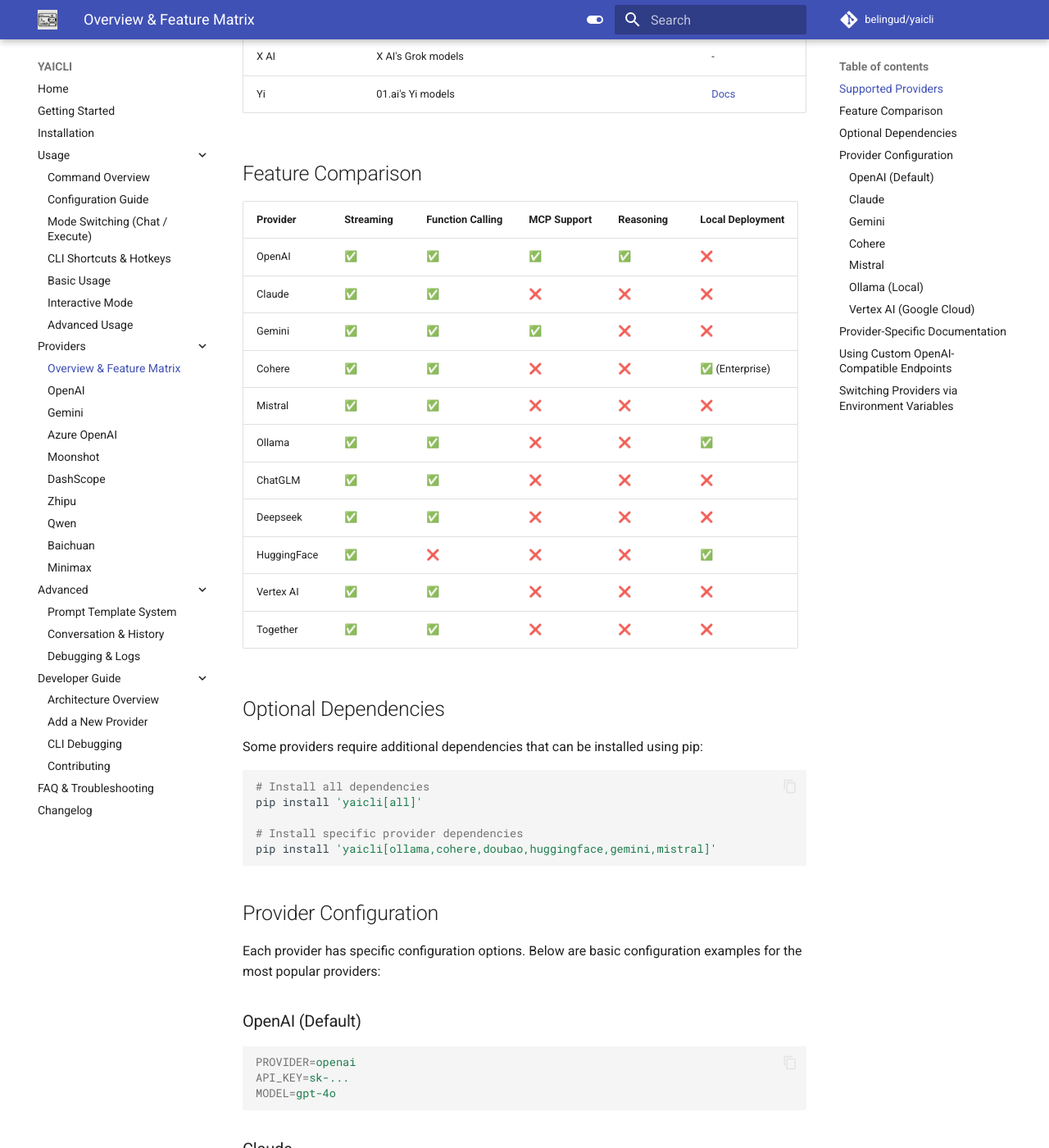
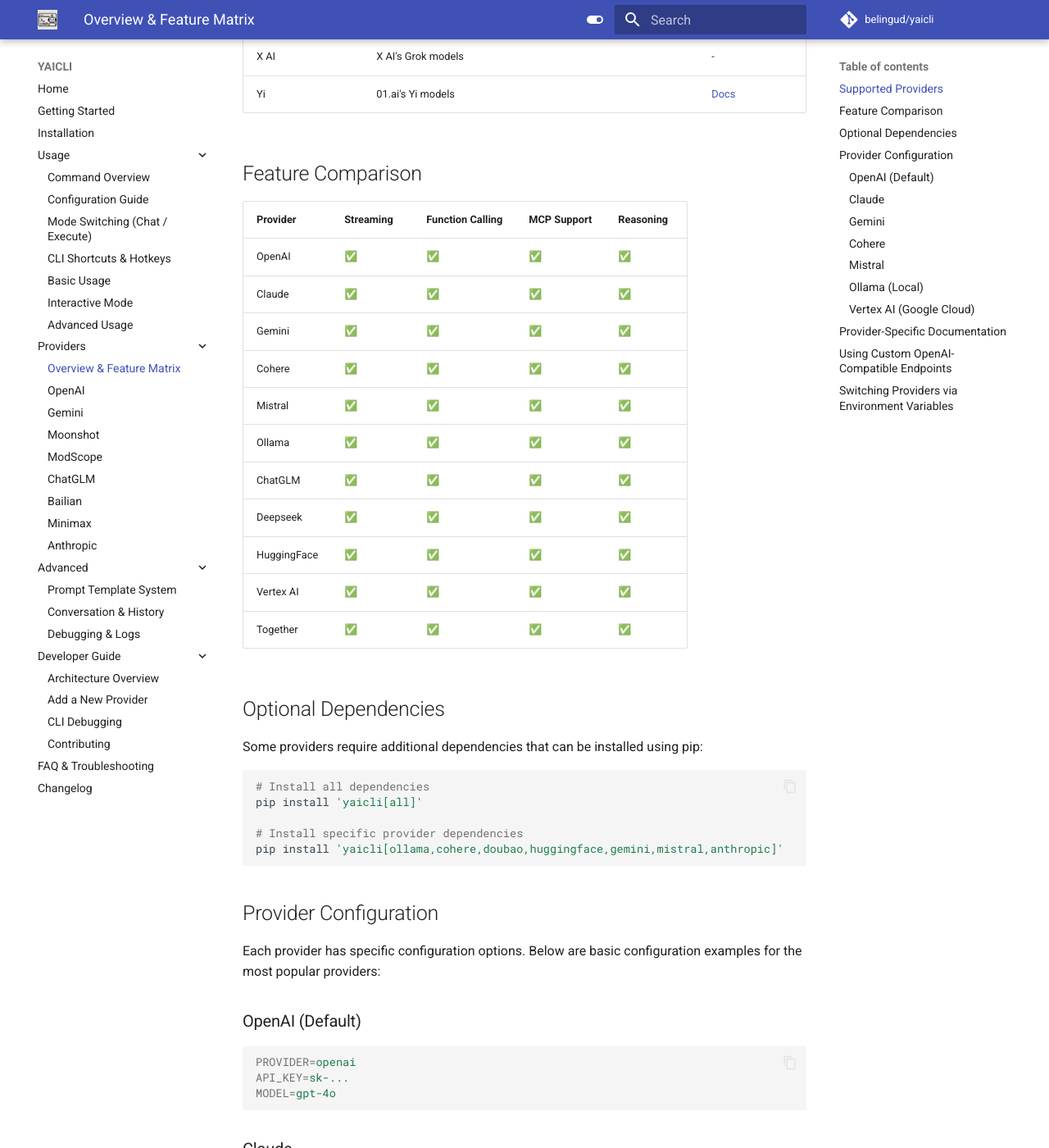
Before and after one commit to belingud/yaicli, an MkDocs documentation site: the page built from docs/providers/overview.md, in a window 1280 px wide and 1400 px high, scrolled down 1441 px. Shown: the whole window at 82% size. Built offline with MkDocs 1.6.1 and Material for MkDocs 9.7.7, drawn with Linux system fonts in a browser that asks for light colours; comment, search, counter and statistics services are not loaded.

Commit message:
docs: update provider documentation and navigation

````diff
--- a/docs/providers/overview.md
+++ b/docs/providers/overview.md
@@ -6,46 +6,46 @@
 
 YAICLI currently integrates with the following LLM providers:
 
-| Provider | Description | Default Base URL | API Documentation |
-|----------|-------------|-----------------|------------------|
-| OpenAI | Default provider with GPT models | `https://api.openai.com/v1` | [Docs](https://platform.openai.com/docs/api-reference) |
-| Claude | Anthropic's Claude models | `https://api.anthropic.com/v1` | [Docs](https://docs.anthropic.com/claude/reference/getting-started-with-the-api) |
-| Claude (OpenAI-compatible) | Claude via OpenAI-compatible API | `https://api.anthropic.com/v1/openai` | [Docs](https://docs.anthropic.com/en/api/openai-sdk) |
-| Gemini | Google's Gemini models | `https://generativelanguage.googleapis.com/v1beta/openai` | [Docs](https://ai.google.dev/gemini-api/docs/openai) |
-| Cohere | Cohere's Command models | `https://api.cohere.com` | [Docs](https://docs.cohere.com/docs) |
-| Mistral | Mistral AI models | `https://api.mistral.ai/v1` | [Docs](https://docs.mistral.ai/api/) |
-| Ollama | Local models via Ollama | `http://localhost:11434` | [Docs](https://github.com/ollama/ollama) |
-| ChatGLM | Zhipu.ai's GLM models | | [Docs](https://open.bigmodel.cn/dev/api) |
-| Deepseek | DeepSeek's models | | [Docs](https://platform.deepseek.com) |
-| Doubao | Doubao models | | - |
-| HuggingFace | Various models via HF Inference API | | [Docs](https://huggingface.co/docs/inference-api) |
-| Minimax | Minimax models | | [Docs](https://www.minimaxi.com) |
-| ModelScope | ModelScope models | | [Docs](https://www.modelscope.cn) |
-| NVIDIA NIM | NVIDIA's NIM models | | [Docs](https://www.nvidia.com/en-us/ai-data-science/products/nim/) |
-| Sambanova | SambaNoova's models | | [Docs](https://docs.sambanova.ai/) |
-| Siliconflow | Siliconflow models | | - |
-| Spark | iFlytek's Spark models | | [Docs](https://www.xfyun.cn/doc/spark/Web.html) |
-| Targon | Targon models | | - |
-| Together | Together.ai models | | [Docs](https://docs.together.ai/) |
-| Vertex AI | Google Cloud Vertex AI | | [Docs](https://cloud.google.com/vertex-ai) |
-| X AI | X AI's Grok models | | - |
-| Yi | 01.ai's Yi models | | [Docs](https://platform.01.ai/) |
+| Provider                   | Description                         | Default Base URL                                          | API Documentation                                                                |
+| -------------------------- | ----------------------------------- | --------------------------------------------------------- | -------------------------------------------------------------------------------- |
+| OpenAI                     | Default provider with GPT models    | `https://api.openai.com/v1`                               | [Docs](https://platform.openai.com/docs/api-reference)                           |
+| Claude                     | Anthropic's Claude models           | `https://api.anthropic.com/v1`                            | [Docs](https://docs.anthropic.com/claude/reference/getting-started-with-the-api) |
+| Claude (OpenAI-compatible) | Claude via OpenAI-compatible API    | `https://api.anthropic.com/v1/openai`                     | [Docs](https://docs.anthropic.com/en/api/openai-sdk)                             |
+| Gemini                     | Google's Gemini models              | `https://generativelanguage.googleapis.com/v1beta/openai` | [Docs](https://ai.google.dev/gemini-api/docs/openai)                             |
+| Cohere                     | Cohere's Command models             | `https://api.cohere.com`                                  | [Docs](https://docs.cohere.com/docs)                                             |
+| Mistral                    | Mistral AI models                   | `https://api.mistral.ai/v1`                               | [Docs](https://docs.mistral.ai/api/)                                             |
+| Ollama                     | Local models via Ollama             | `http://localhost:11434`                                  | [Docs](https://github.com/ollama/ollama)                                         |
+| ChatGLM                    | Zhipu.ai's GLM models               |                                                           | [Docs](https://open.bigmodel.cn/dev/api)                                         |
+| Deepseek                   | DeepSeek's models                   |                                                           | [Docs](https://platform.deepseek.com)                                            |
+| Doubao                     | Doubao models                       |                                                           | -                                                                                |
+| HuggingFace                | Various models via HF Inference API |                                                           | [Docs](https://huggingface.co/docs/inference-api)                                |
+| Minimax                    | Minimax models                      |                                                           | [Docs](https://www.minimaxi.com)                                                 |
+| ModelScope                 | ModelScope models                   |                                                           | [Docs](https://www.modelscope.cn)                                                |
+| NVIDIA NIM                 | NVIDIA's NIM models                 |                                                           | [Docs](https://www.nvidia.com/en-us/ai-data-science/products/nim/)               |
+| Sambanova                  | SambaNoova's models                 |                                                           | [Docs](https://docs.sambanova.ai/)                                               |
+| Siliconflow                | Siliconflow models                  |                                                           | -                                                                                |
+| Spark                      | iFlytek's Spark models              |                                                           | [Docs](https://www.xfyun.cn/doc/spark/Web.html)                                  |
+| Targon                     | Targon models                       |                                                           | -                                                                                |
+| Together                   | Together.ai models                  |                                                           | [Docs](https://docs.together.ai/)                                                |
+| Vertex AI                  | Google Cloud Vertex AI              |                                                           | [Docs](https://cloud.google.com/vertex-ai)                                       |
+| X AI                       | X AI's Grok models                  |                                                           | -                                                                                |
+| Yi                         | 01.ai's Yi models                   |                                                           | [Docs](https://platform.01.ai/)                                                  |
 
 ## Feature Comparison
 
-| Provider | Streaming | Function Calling | MCP Support | Reasoning | Local Deployment |
-|----------|-----------|-----------------|------------|-----------|------------------|
-| OpenAI | ✅ | ✅ | ✅ | ✅ | ❌ |
-| Claude | ✅ | ✅ | ❌ | ❌ | ❌ |
-| Gemini | ✅ | ✅ | ✅ | ❌ | ❌ |
-| Cohere | ✅ | ✅ | ❌ | ❌ | ✅ (Enterprise) |
-| Mistral | ✅ | ✅ | ❌ | ❌ | ❌ |
-| Ollama | ✅ | ✅ | ❌ | ❌ | ✅ |
-| ChatGLM | ✅ | ✅ | ❌ | ❌ | ❌ |
-| Deepseek | ✅ | ✅ | ❌ | ❌ | ❌ |
-| HuggingFace | ✅ | ❌ | ❌ | ❌ | ✅ |
-| Vertex AI | ✅ | ✅ | ❌ | ❌ | ❌ |
-| Together | ✅ | ✅ | ❌ | ❌ | ❌ |
+| Provider    | Streaming | Function Calling | MCP Support | Reasoning |
+| ----------- | --------- | ---------------- | ----------- | --------- |
+| OpenAI      | ✅         | ✅                | ✅           | ✅         |
+| Claude      | ✅         | ✅                | ✅           | ✅         |
+| Gemini      | ✅         | ✅                | ✅           | ✅         |
+| Cohere      | ✅         | ✅                | ✅           | ✅         |
+| Mistral     | ✅         | ✅                | ✅           | ✅         |
+| Ollama      | ✅         | ✅                | ✅           | ✅         |
+| ChatGLM     | ✅         | ✅                | ✅           | ✅         |
+| Deepseek    | ✅         | ✅                | ✅           | ✅         |
+| HuggingFace | ✅         | ✅                | ✅           | ✅         |
+| Vertex AI   | ✅         | ✅                | ✅           | ✅         |
+| Together    | ✅         | ✅                | ✅           | ✅         |
 
 ## Optional Dependencies
 
@@ -56,7 +56,7 @@
 pip install 'yaicli[all]'
 
 # Install specific provider dependencies
-pip install 'yaicli[ollama,cohere,doubao,huggingface,gemini,mistral]'
+pip install 'yaicli[ollama,cohere,doubao,huggingface,gemini,mistral,anthropic]'
 ```
 
 ## Provider Configuration
--- a/mkdocs.yml
+++ b/mkdocs.yml
@@ -45,13 +45,12 @@
       - Overview & Feature Matrix: providers/overview.md
       - OpenAI: providers/openai.md
       - Gemini: providers/gemini.md
-      - Azure OpenAI: providers/azure.md
       - Moonshot: providers/moonshot.md
-      - DashScope: providers/dashscope.md
-      - Zhipu: providers/zhipu.md
-      - Qwen: providers/qwen.md
-      - Baichuan: providers/baichuan.md
+      - ModScope: providers/modscope.md
+      - ChatGLM: providers/chatglm.md
+      - Bailian: providers/bailian.md
       - Minimax: providers/minimax.md
+      - Anthropic: providers/anthropic.md
   - Advanced:
       - Prompt Template System: advanced/prompts.md
       - Conversation & History: advanced/history.md
````
Also changed, not shown: docs/providers/azure.md (deleted, +0 -3 lines), docs/providers/baichuan.md (deleted, +0 -3 lines), docs/providers/bailian.md (renamed from docs/providers/qwen.md), docs/providers/chatglm.md (renamed from docs/providers/zhipu.md), docs/providers/modelscope.md (renamed from docs/providers/dashscope.md).
